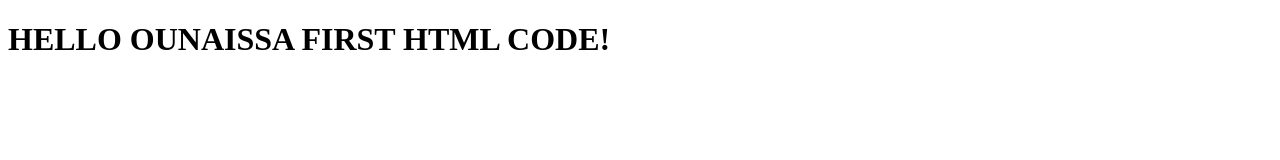
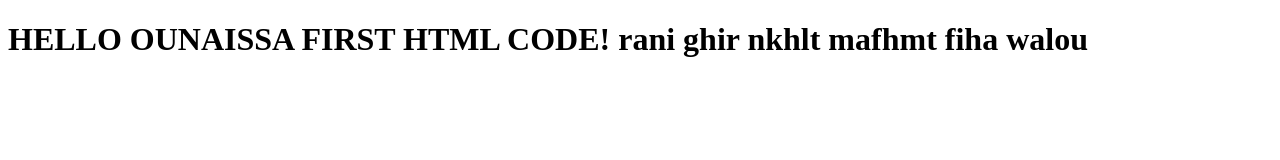
Before and after one commit to Ounaissa21/myproject, a plain HTML site: page index.html in a window 1280 px wide. Drawn offline with Linux system fonts and the light colour scheme.

Commit message:
edit html file

```diff
--- a/index.html
+++ b/index.html
@@ -8,6 +8,7 @@
 <body>
     <h1>
       HELLO OUNAISSA FIRST HTML CODE!
+      rani ghir nkhlt mafhmt fiha walou
     </h1>
     <script src-"xiao.js" ></script>
 </body>
```
